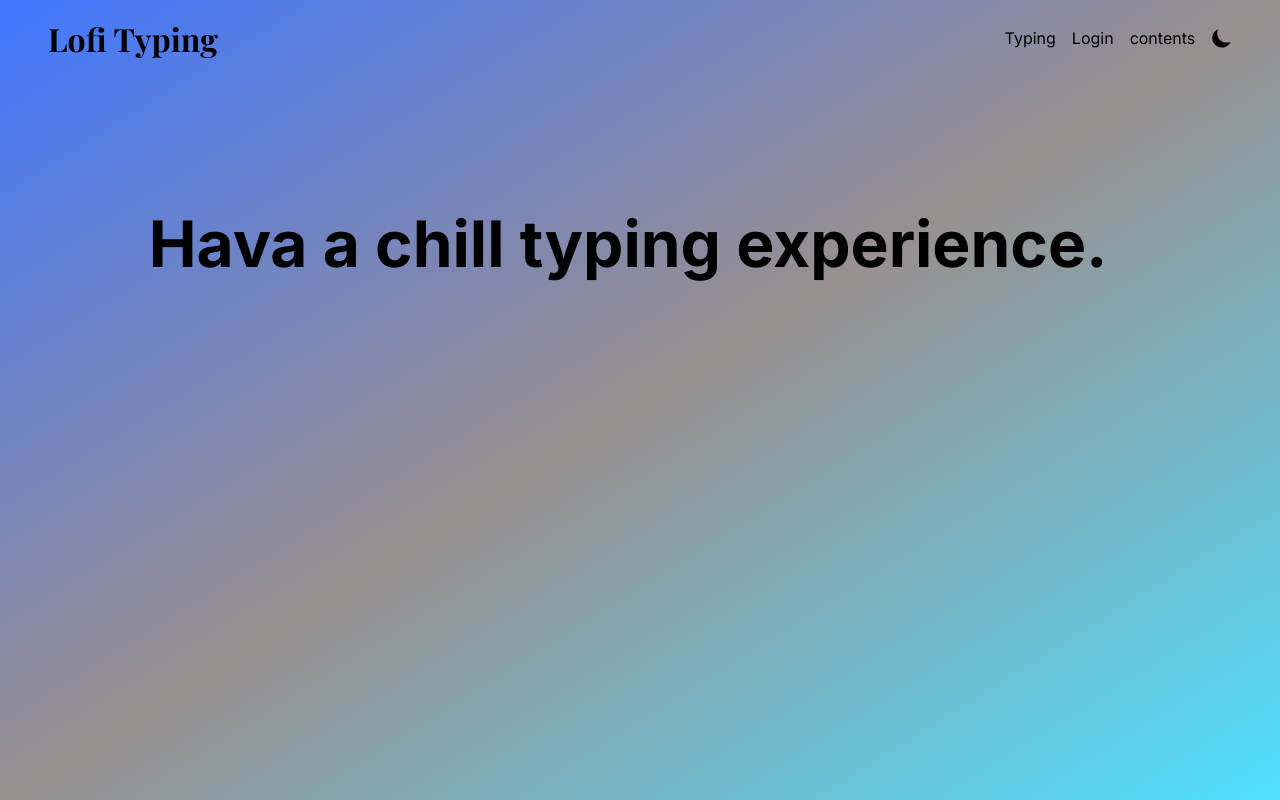
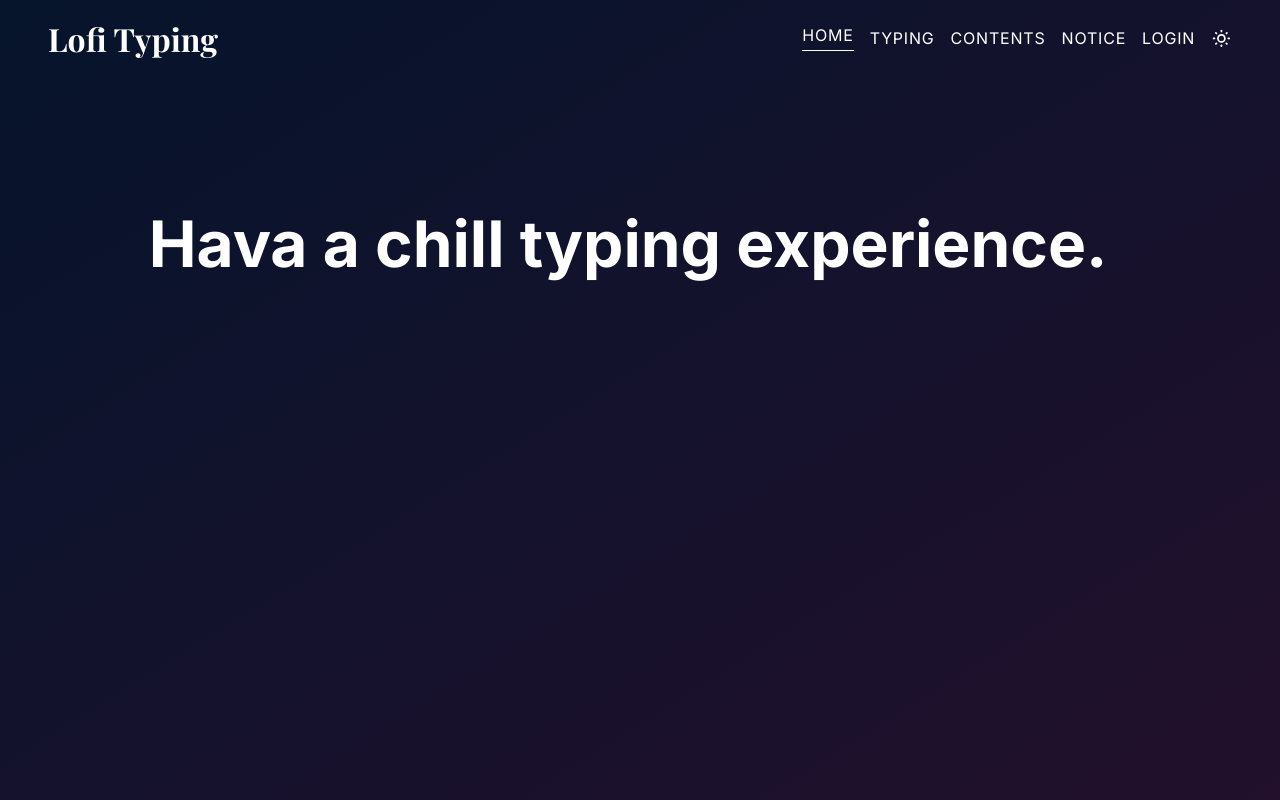
Before and after one commit to lofi-J/Typing-Lab, a Next.js app: page / in a window 1280 px wide. Built offline with nearby package versions, Linux system fonts and the light colour scheme; a web font is replaced by a local one.

Commit message:
[수정] globals.css 오류 수정

```diff
--- a/app/globals.css
+++ b/app/globals.css
@@ -1,3 +1,4 @@
+/* default theme dark */
 :root {
   --font-mono: ui-monospace, Menlo, Monaco, "Cascadia Mono", "Segoe UI Mono",
   "Roboto Mono", "Oxygen Mono", "Ubuntu Monospace", "Source Code Pro",
@@ -12,7 +13,10 @@
   --gradient-middle-color: #14122c;
   --gradient-end-color: #22102c;
   --gradient-background-color: linear-gradient(to bottom right, var(--gradient-start-color), var(--gradient-middle-color), var(--gradient-end-color));
+
+  --accent-color: #c2ffa3;
   --light-yellow: #fdfda4;
+  --a: #2b259f;
 
   /* shape */
   --border-radius: 12px;
@@ -21,15 +25,17 @@
   --header-height: 4.8rem;
 }
 
-[data-theme="dark"] {
+[data-theme="light"] {
   --primary-color: #000;
   --primary-color-rgb: rgb(0, 0, 0);
   --background-color: #fff;
   --background-color-rgb: rgb(255, 255, 255);
   --header-background-color: rgba(var(--background-color-rgb, 0.8));
-  --gradient-start-color: #4177ff;
-  --gradient-middle-color: #998f8f;
-  --gradient-end-color: #4fdfff;
+  --gradient-start-color: #c2ffa3;
+  --gradient-middle-color: #deffcb;
+  --gradient-end-color: #ffffff;
+
+  --accent-color: #06142c;
 }
 
 /* smooth theme change */
--- a/component/Header.tsx
+++ b/component/Header.tsx
@@ -35,7 +35,9 @@ const Header = () => {
         </Link>
         <div className={style.link_wrap}>
           {headers.map((item, index) => (
-            <Link key={index} href={item.link}>{item.title}</Link>
+            <Link key={index} href={item.link} className={`${pathname===item.link ? style.active : ''}`}>
+              {item.title}
+            </Link>
           ))}
           <ToggleTheme />
         </div>
--- a/component/ToggleTheme.tsx
+++ b/component/ToggleTheme.tsx
@@ -29,7 +29,7 @@ const ToggleTheme = () => {
 
   return (
     <button onClick={toggleTheme} className={style.button}>
-      {theme === 'light' ?
+      {theme === 'dark' ?
         <LuSunMedium className={style.sun} /> :
         <IoMoonSharp className={style.moon} />
       }
--- a/static/header.ts
+++ b/static/header.ts
@@ -1,7 +1,9 @@
 const headers = [
-  {title: 'Typing', link: '/typing'},
-  {title: 'Login', link: '/login'},
-  {title: 'contents', link: '/contents'}
+  {title: 'home', link: '/'},
+  {title: 'typing', link: '/typing'},
+  {title: 'contents', link: '/contents'},
+  {title: 'notice', link: '/notice'},
+  {title: 'login', link: '/login'},
 ]
 
 export default headers;
--- a/styles/Header.module.css
+++ b/styles/Header.module.css
@@ -12,13 +12,25 @@
 	font-weight: bold;
 	text-align: center;
 	&:hover {
-		color: red;
+		color: var(--accent-color);
 	}
 }
 .link_wrap {
 	display: flex;
 	align-items: center;
 	gap: 1rem;
+	& > a {
+		text-transform: uppercase;
+		letter-spacing: 0.05rem;
+		&:hover {
+			padding-bottom: 0.3rem;
+			border-bottom: 1px solid var(--primary-color);
+		}
+	}
+}
+.active {
+	padding-bottom: 0.3rem;
+	border-bottom: 1px solid var(--primary-color);
 }
 .nav {
 	width: 100rem;
--- a/styles/ToggleTheme.module.css
+++ b/styles/ToggleTheme.module.css
@@ -18,7 +18,7 @@
 
 .moon {
 	&:hover {
-		fill: var(--gradient-start-color);
+		fill: var(--a);
 		transform: scaleX(-1);
 	}
 }
```
